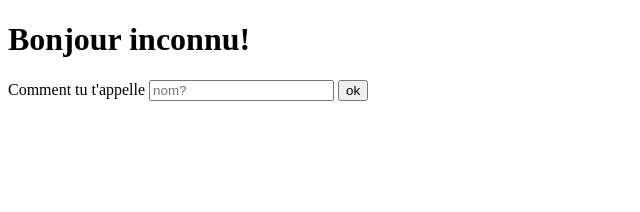
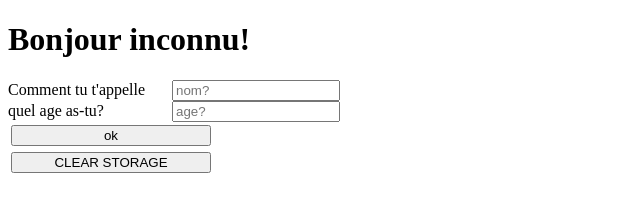
Before and after one commit to lahlaliwassim2/Comprendre-le-localStorage, a plain HTML site: page index.html in a window 1280 px wide. Shown: the whole page, without its empty margins (0-640 px from the left). Drawn offline with Linux system fonts and the light colour scheme.

Commit message:
ajouter un deusieme champ pour l age pour exemple de stokage d'objet

```diff
--- a/index.html
+++ b/index.html
@@ -1,5 +1,6 @@
 <!DOCTYPE html>
 <html lang="en">
+
 <head>
     <meta charset="UTF-8">
     <meta http-equiv="X-UA-Compatible" content="IE=edge">
@@ -7,14 +8,23 @@
     <link rel="stylesheet" href="style.css">
     <title>localStorage</title>
 </head>
+
 <body>
     <h1 id="h1">Bonjour inconnu!</h1>
-
-    <label for="nom">Comment tu t'appelle</label>
-    <input type="text" id="nom" placeholder="nom?">
-    <button id="bouton">ok</button>
+    <div id="form">
+        <label for="nom">Comment tu t'appelle</label>
 
 
+        <input type="text" id="nom" placeholder="nom?">
+        <br><label for="age">quel age as-tu? </label>
+        <input type="number" name="" id="age" placeholder="age?">
+        <br>
+        <button id="bouton">ok</button>
+
+<br>
+         <button id="clear">CLEAR STORAGE</button>
+    </div>
     <script src="main.js"></script>
 </body>
+
 </html>
--- a/style.css
+++ b/style.css
@@ -0,0 +1,8 @@
+label,input{
+    width: 160px;
+    display: inline-block;
+}
+button{
+    width: 200px;
+    margin: 3px;
+}
```
